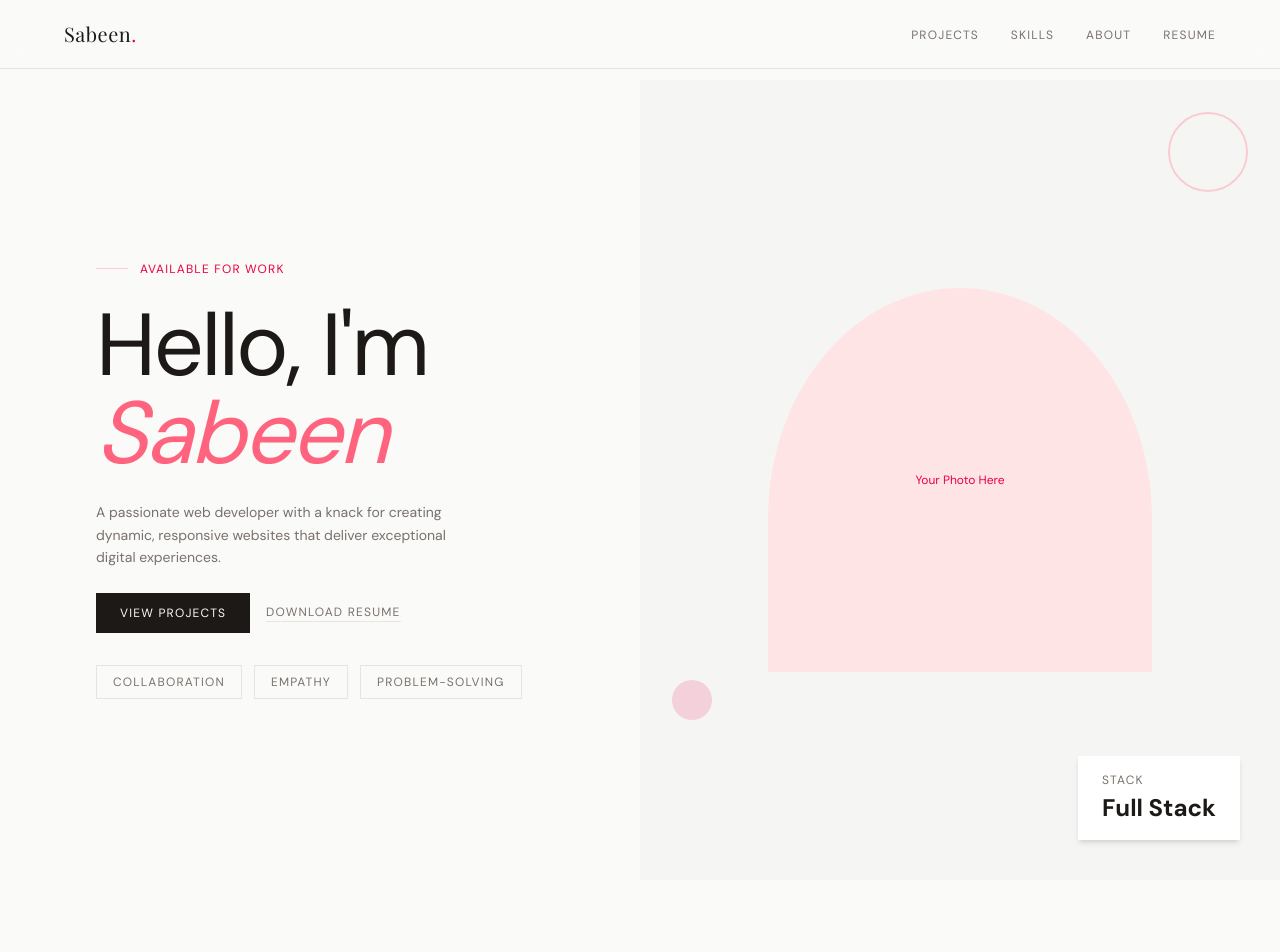
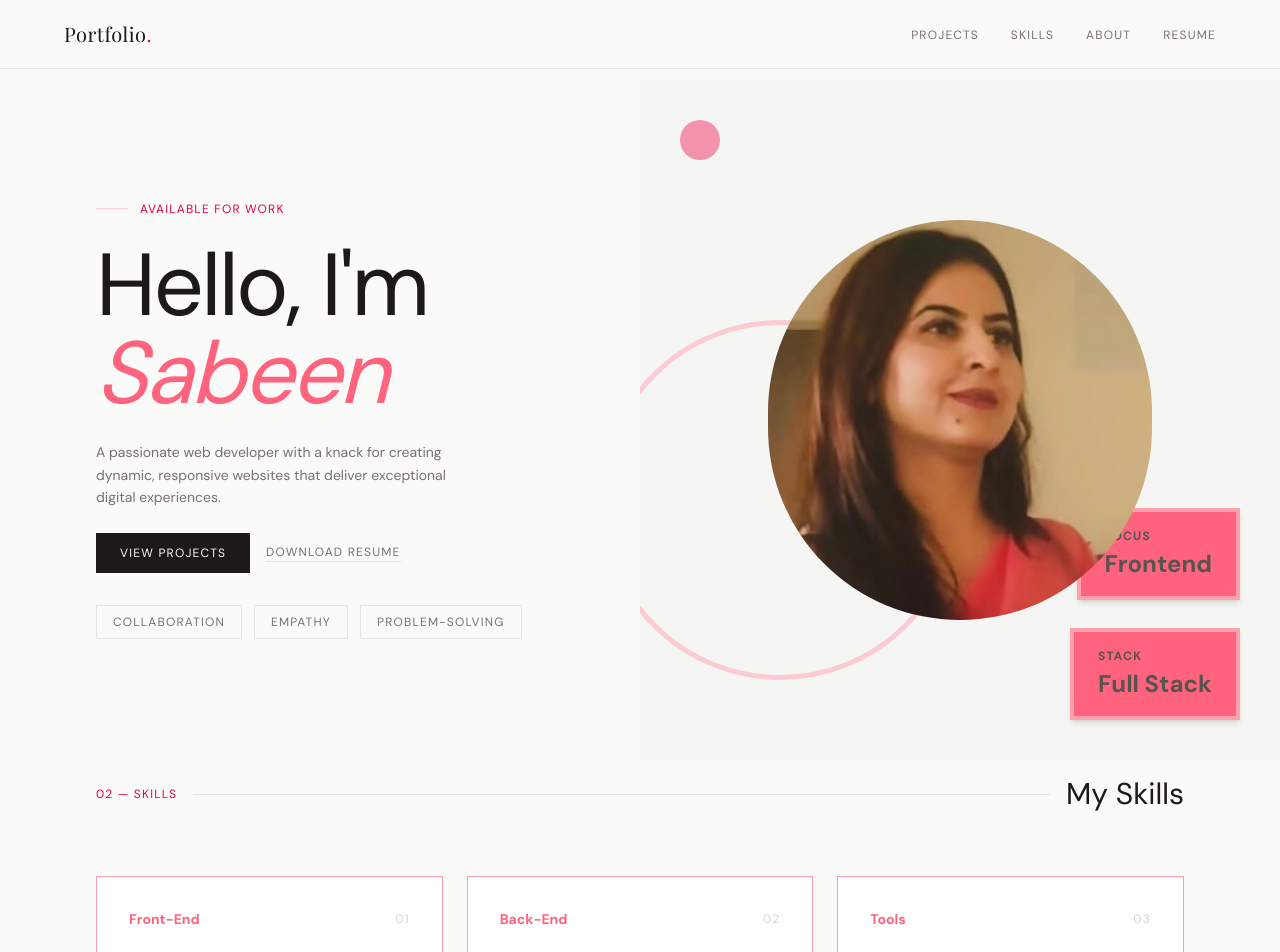
Before and after one commit to Sabeen44/sabeen-portfolio, a Next.js app: page / in a window 1280 px wide. Shown: the top 952 px of the page. Built offline with nearby package versions, Linux system fonts and the light colour scheme; a web font is replaced by a local one.

Commit message:
styling details

```diff
--- a/src/app/components/Hero.js
+++ b/src/app/components/Hero.js
@@ -1,4 +1,5 @@
 'use client';
+import Image from 'next/image';
 
 import { motion } from 'framer-motion';
 
@@ -13,10 +14,11 @@ const fadeUp = {
 
 export default function Hero() {
   return (
-    <section className="min-h-screen grid grid-cols-1 md:grid-cols-2 pt-20 bg-stone-50 items-center">
+    <section className=" h-[85vh] grid grid-cols-1 md:grid-cols-2 pt-20 bg-stone-50 items-center">
+      {/* min-h-screen */}
 
       {/* LEFT — Name & intro */}
-      <div className="flex flex-col justify-center px-24 py-16 gap-6 bg-stone-50">
+      <div className="flex flex-col justify-center px-24  gap-6 bg-stone-50">
 
         <motion.div
           custom={0} variants={fadeUp} initial="hidden" animate="show"
@@ -84,34 +86,44 @@ export default function Hero() {
       {/* RIGHT — Photo panel */}
       <motion.div
         custom={2} variants={fadeUp} initial="hidden" animate="show"
-        className="relative flex items-center justify-center overflow-hidden bg-stone-100 min-h-screen"
+        className="h-[85vh] relative flex items-center justify-center overflow-hidden bg-stone-100 "
       >
 
         {/* Decorative circle */}
-        <div className="absolute top-8 right-8 w-20 h-20 rounded-full border-2 border-rose-300 opacity-50" />
+        <div className="absolute top-60 right-80 w-90 h-90 rounded-full border-5 border-rose-300 opacity-50" />
 
         {/* Small dot */}
-        <div className="absolute bottom-40 left-8 w-10 h-10 rounded-full bg-rose-600 opacity-15" />
+        <div className="absolute top-10 left-10 w-10 h-10 rounded-full bg-rose-600 opacity-40" />
 
         {/* Photo placeholder — replace with your actual photo */}
-        <div
-          className="flex items-center justify-center bg-rose-100 w-3/4 max-w-sm h-96"
-          style={{ borderRadius: '50% 50% 0 0 / 60% 60% 0 0' }}
-        >
-          <span className="font-body text-xs text-rose-600">
-            Your Photo Here
-          </span>
-        </div>
+       <div
+  className="w-100 h-100 max-w-sm h-96 overflow-hidden rounded-full z-10"
+  // style={{ borderRadius: '50% 50% 0 0 / 60% 60% 0 0' }}
+>
+  <Image
+    src="/profile-pic.jpeg"
+    alt="Sabeen"
+     width={340}
+     height={520}
+    className="w-full h-full object-cover object-top"
+    priority
+  />
+</div>
 
         {/* Stat card */}
-        <div className="absolute bottom-10 right-10 bg-white px-6 py-4 shadow-md">
-          <div className="font-body text-xs tracking-widest uppercase text-stone-500 mb-1">
+        <div className="absolute bottom-10 right-10 bg-rose-400 px-6 py-4 shadow-md border-4 border-rose-300">
+          <div className="font-body text-xs tracking-widest uppercase text-stone-600 mb-1 font-bold">
             Stack
           </div>
-          <div className="font-display text-2xl font-bold text-stone-900">
+          <div className="font-display text-2xl font-bold text-stone-600">
             Full Stack
           </div>
         </div>
+
+          <div className="absolute bottom-40 right-10 bg-rose-400 px-6 py-4 shadow-md border-4 border-rose-300">
+    <div className="font-body text-xs tracking-widest uppercase text-stone-600 font-bold mb-1">Focus</div>
+    <div className="font-display text-2xl font-bold text-stone-600">Frontend</div>
+  </div>
 
       </motion.div>
 
--- a/src/app/components/Navbar.js
+++ b/src/app/components/Navbar.js
@@ -12,7 +12,7 @@ export default function Navbar() {
         className="tracking-wide text-xl text-stone-900 hover:text-rose-600 transition-colors"
         style={{ fontFamily: 'var(--font-playfair)' }}
       >
-        Sabeen<span className="text-rose-600">.</span>
+        Portfolio<span className="text-rose-600">.</span>
       </Link>
 
       {/* Nav links */}
--- a/src/app/components/Skills.js
+++ b/src/app/components/Skills.js
@@ -7,22 +7,22 @@ const skills = [
   {
     number: '01',
     category: 'Front-End',
-    color: 'text-rose-600',
-    border: 'border-rose-200',
+    // color: 'text-rose-600',
+    // border: 'border-rose-200',
     items: ['HTML', 'CSS', 'JavaScript', 'React', 'Angular', 'Tailwind CSS'],
   },
   {
     number: '02',
     category: 'Back-End',
-    color: 'text-stone-900',
-    border: 'border-stone-200',
+    // color: 'text-stone-900',
+    // border: 'border-stone-200',
     items: ['Node.js', 'Express', 'REST APIs', 'MongoDB', 'MySQL'],
   },
   {
     number: '03',
     category: 'Tools',
-    color: 'text-stone-500',
-    border: 'border-stone-200',
+    // color: 'text-stone-500',
+    // border: 'border-stone-200',
     items: ['Git', 'GitHub', 'VS Code', 'Postman', 'Figma'],
   },
 ];
@@ -37,7 +37,7 @@ function SkillCard({ skill, index }) {
       initial={{ opacity: 0, y: 32 }}
       animate={inView ? { opacity: 1, y: 0 } : {}}
       transition={{ delay: index * 0.15, duration: 0.6, ease: 'easeOut' }}
-      className={`border ${skill.border} p-8 flex flex-col gap-6 bg-white hover:border-rose-300 transition-colors`}
+      className={`border ${skill.border} p-8 flex flex-col gap-6 bg-white hover:border-rose-300 transition-colors border-rose-300 text-rose-400`}
     >
 
       {/* Card header */}
```
